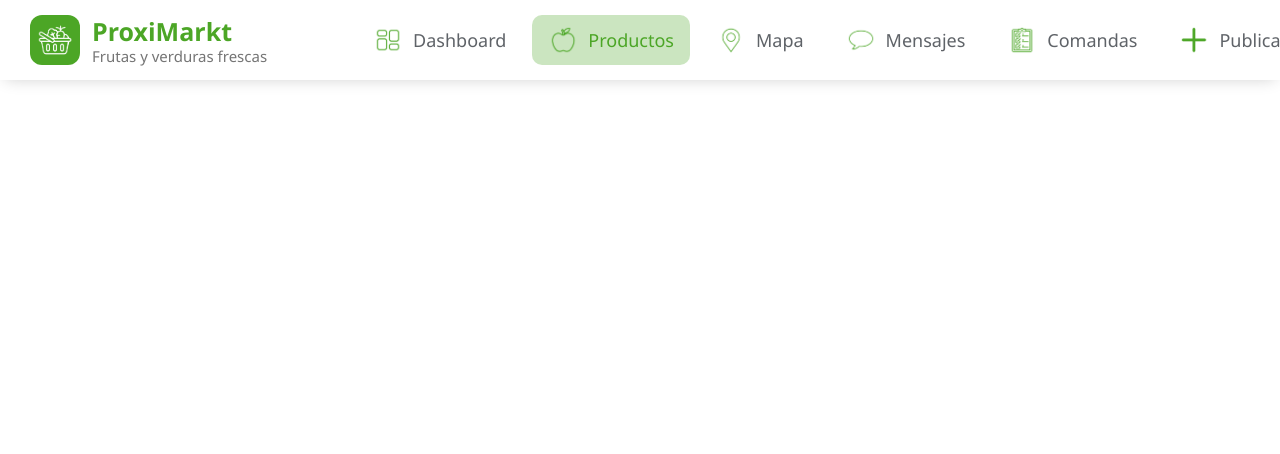
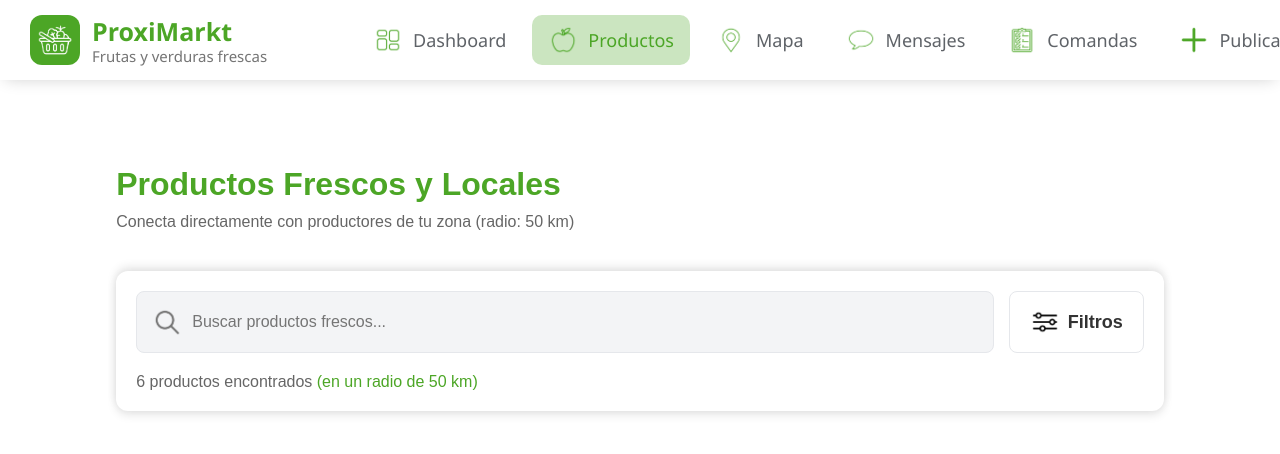
Before and after one commit to eliseumarmon/proxi-markt, a Vue app in the folder frontend/: page /productos in a window 1280 px wide. Shown: the top 454 px of the page. Built offline with nearby package versions, Linux system fonts and the light colour scheme.

Commit message:
Empezamos apartado productos y creamos componente dashboard

```diff
--- /dev/null
+++ b/frontend/src/components/dashboard.vue
@@ -0,0 +1,26 @@
+<template>
+  <navbar></navbar>
+
+</template>
+
+<script setup>
+import { ref } from "vue";
+import axios from "axios";
+import { useRouter } from "vue-router";
+import navbar from "./nav.vue";
+
+const router = useRouter();
+</script>
+
+<style scoped>
+* {
+  margin: 0;
+  padding: 0;
+  box-sizing: border-box;
+}
+
+body {
+  min-width: 400px;
+}
+
+</style>
--- a/frontend/src/components/productos.vue
+++ b/frontend/src/components/productos.vue
@@ -1,6 +1,26 @@
 <template>
   <navbar></navbar>
-    <div>HOLA MUNDO</div>
+  <div class="contenedor-pagina">
+    <div id="contenedor-titulo">
+      <h1 class="titulo">Productos Frescos y Locales</h1>
+      <p class="subtitulo">Conecta directamente con productores de tu zona (radio: 50 km)</p>
+    </div>
+
+
+    <div id="contenedor-buscador">
+      <div id="buscador">
+        <div class="caja">
+          <img src="../assets/iconos/buscar.png" alt="lupa" class="icono" />
+          <input class="texto" type="text" placeholder="Buscar productos frescos..."/>
+        </div>
+        <button class="boton-filtro">
+          <img src="../assets/iconos/filtro.png" alt="filtro productos" class="icono"/>
+          Filtros
+        </button>
+      </div>
+      <p class="informacion-filtro"> 6 productos encontrados <span class="texto-verde">(en un radio de 50 km)</span></p>
+    </div>
+  </div>
 </template>
 
 <script setup>
@@ -10,18 +30,112 @@
 import navbar from "./nav.vue";
 
 const router = useRouter();
-
 </script>
 
 <style scoped>
+* {
+  margin: 0;
+  padding: 0;
+  box-sizing: border-box;
+}
+
 body {
   min-width: 400px;
-  padding-top: 100px;
 }
 
-@media (max-width: 768px) {
-  body {
-    padding-top: 150px;
+.contenedor-pagina {
+  margin-top: 80px;
+  padding: 20px 50px;
 }
+
+#contenedor-titulo{
+  max-width: 90%;
+  margin: 40px auto 0 auto;
+}
+
+.titulo {
+  font-family: sans-serif;
+  color: #4ca626;
+  margin-bottom: 10px;
+  font-weight: bold;
+}
+
+.subtitulo {
+  font-family: sans-serif;
+  color: #666666;
+  margin-bottom: 20px;
+}
+
+#contenedor-buscador {
+  background-color: white;
+  border-radius: 12px;
+  padding: 20px;
+  box-shadow: 0 4px 10px rgba(0, 0, 0, 0.1), 0 -4px 10px rgba(0, 0, 0, 0.1);
+  font-family: sans-serif;
+  max-width: 90%;
+  margin: 40px auto 0 auto;
+}
+
+#buscador {
+  display: flex;
+  align-items: center;
+  gap: 15px;
+  margin-bottom: 20px;
+}
+
+.caja {
+  background-color: #F3F4F6;
+  border-radius: 8px;
+  padding: 15px 15px;
+  display: flex;
+  align-items: center;
+  flex-grow: 1;
+  border: 1px solid #E5E7EB;
+}
+
+.texto {
+  border: none;
+  background: transparent;
+  width: 100%;
+  margin-left: 10px;
+  outline: none;
+  font-size: 16px;
+  color: #333333;
+}
+
+.caja:focus-within {
+  background-color: #F3F4F6;
+  border-color: #D1D5DB;
+  box-shadow: 0 0 0 3px rgba(0, 176, 80, 0.1);
+}
+
+.boton-filtro {
+  background-color: white;
+  border: 1px solid #E5E7EB;
+  border-radius: 8px;
+  padding: 15px 20px;
+  height: 100%;
+  cursor: pointer;
+  display: flex;
+  align-items: center;
+  gap: 8px;
+  font-weight: bold;
+  font-size: 18px;
+  color: #333333;
+  white-space: nowrap;
+}
+
+.icono {
+  width: 30px;
+  height: 30px;
+}
+
+.informacion-filtro {
+  color: #666666;
+  align-items: center;
+}
+
+.texto-verde {
+  color: #4ca626;
 }
 </style>
--- a/frontend/src/routes/routes.js
+++ b/frontend/src/routes/routes.js
@@ -1,6 +1,7 @@
 import login from '../views/login.vue';
 import PerfilUsuario from '../components/PerfilUsuario.vue';
 import productos from '../components/productos.vue';
+import dashboard from '../components/dashboard.vue';
 import { createRouter, createWebHistory } from 'vue-router';
 
 const routes = [
@@ -9,11 +10,11 @@ const routes = [
         name: 'login',
         component: login
     },
-    // {
-    //     path: '/dashboard',
-    //     name: 'dashboard',
-    //     component: dashboard
-    // },
+    {
+        path: '/dashboard',
+        name: 'dashboard',
+        component: dashboard
+    },
     {
         path: '/productos',
         name: 'productos',
```
Lines whose indentation alone changed are shown as unchanged.
